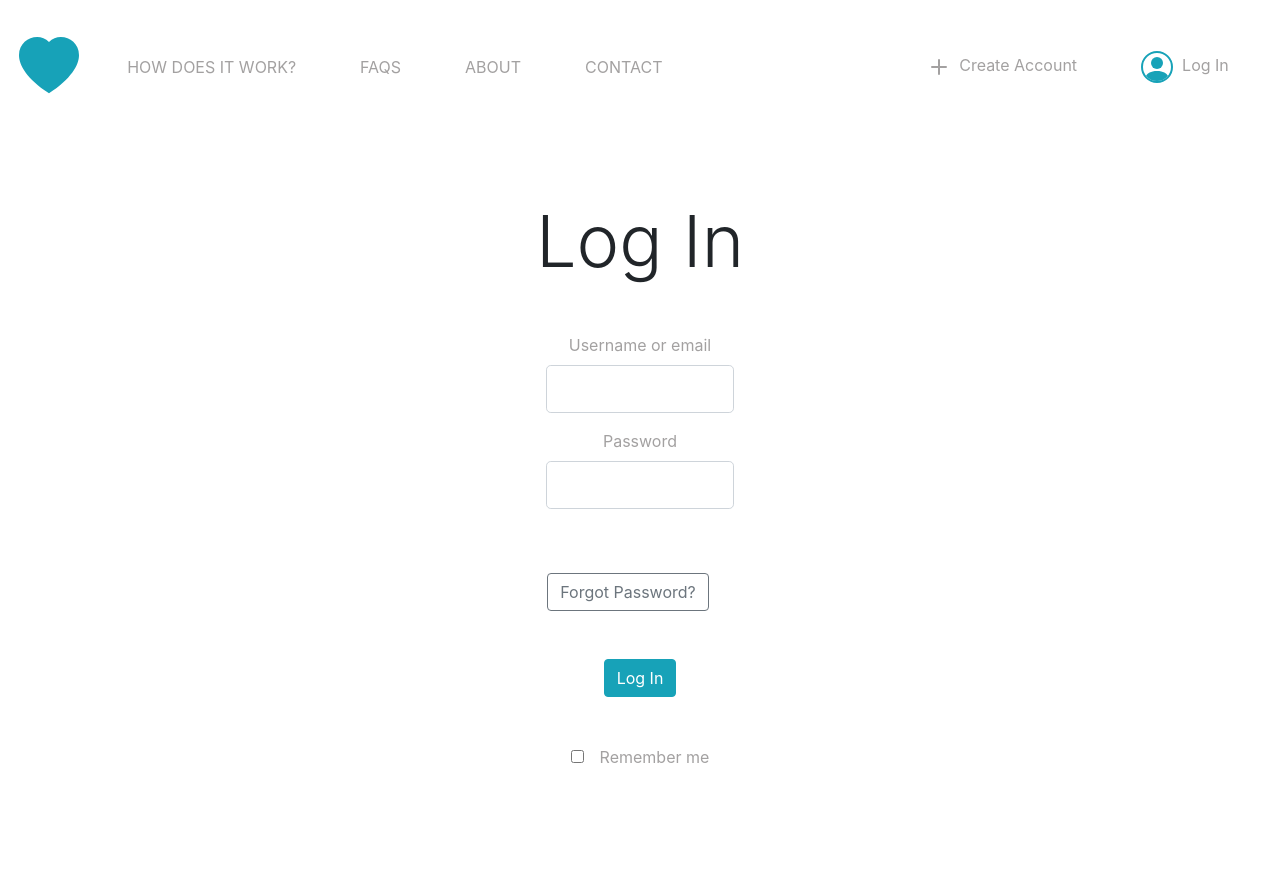
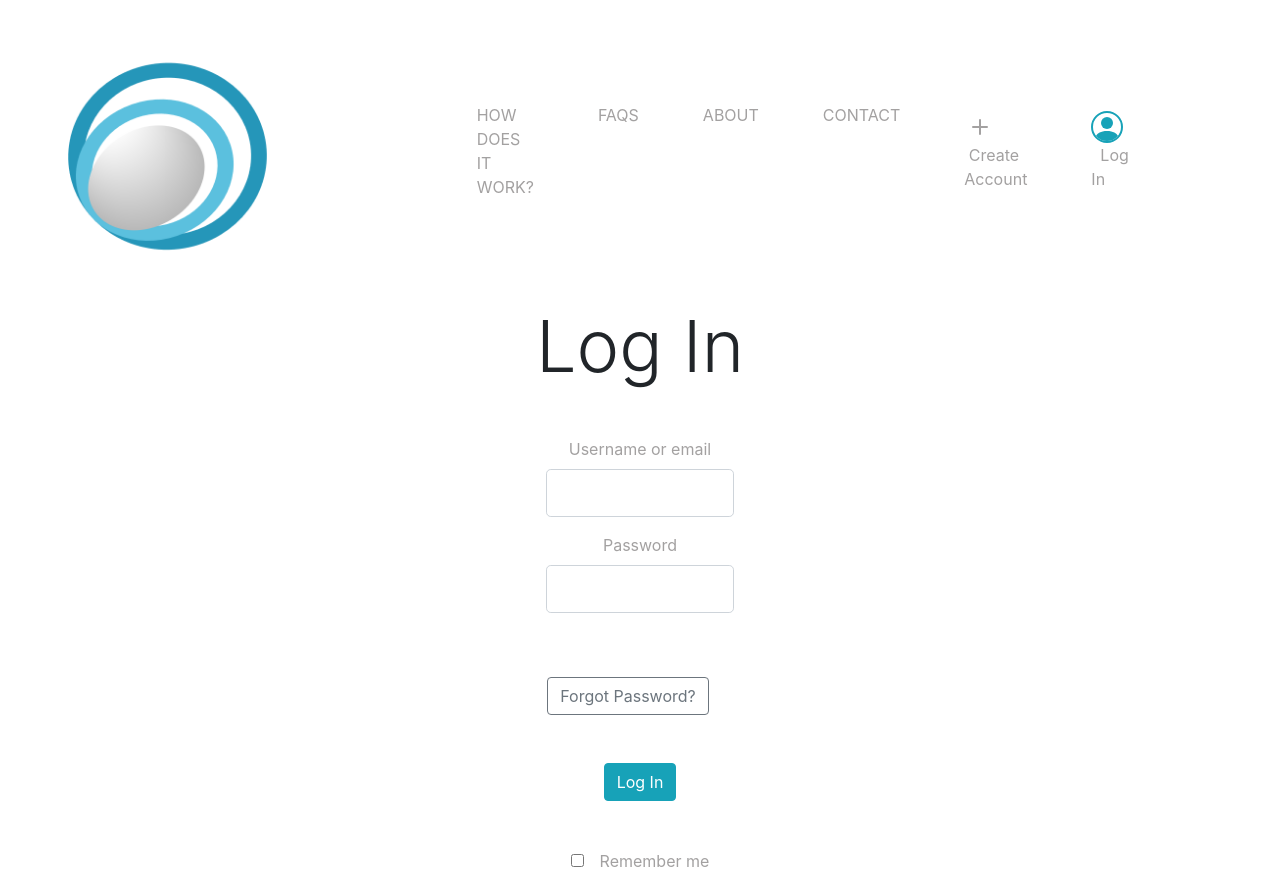
Before and after one commit to jaynedoe/connectIO, a plain HTML site: page client/public/login.html in a window 1280 px wide. Shown: the top 892 px of the page. Drawn offline with nearby package versions, Linux system fonts and the light colour scheme.

Commit message:
added custom logo to pages and updated favicon

```diff
--- a/client/css/main.css
+++ b/client/css/main.css
@@ -24,12 +24,20 @@ footer {
  *
  */
 
+.logo-navbar-sub {
+    width: 70%;
+}
+
 .navbar {
     padding: 1.5%;
 }
 
 .nav-item {
     padding: 1.5rem;
+}
+
+.navbar-right{
+    margin-right: 100px;
 }
 
 .container-fluid {
@@ -71,3 +79,7 @@ footer {
 /**
  *
  */
+
+ #logo-navbar-main{
+     width: 90%;
+ }
--- a/client/public/about.html
+++ b/client/public/about.html
@@ -11,7 +11,7 @@
     <title>connect-io</title>
 
     <!-- Favicon - Heart Logo -->
-    <link rel="shortcut icon" type="image/png" href="../images/heart.png" />
+    <link rel="shortcut icon" type="image/png" href="../images/apple-touch-icon.png" />
 
     <!-- Font Awesome  -->
     <link
@@ -36,20 +36,9 @@
     <!-- //navigation bar -->
     <div class="container-fluid">
       <nav class="navbar navbar-expand-lg">
-        <a class="navbar-brand" href="index.html"
-          ><svg
-            width="3em"
-            height="3em"
-            viewBox="0 0 16 16"
-            class="bi bi-heart-fill text-info"
-            fill="currentColor"
-            xmlns="http://www.w3.org/2000/svg"
-          >
-            <path
-              fill-rule="evenodd"
-              d="M8 1.314C12.438-3.248 23.534 4.735 8 15-7.534 4.736 3.562-3.248 8 1.314z"
-            /></svg
-        ></a>
+        <a class="navbar-brand" href="index.html">
+          <img class="logo-navbar-sub" src="../images/cIOLogo1.PNG" alt="connect-io-logo">
+        </a>
         <!-- navbar collapsible toggle button -->
         <button
           class="navbar-toggler"
@@ -93,7 +82,7 @@
               <a class="nav-link" href="contact.html">CONTACT</a>
             </li>
           </ul>
-          <ul class="navbar-nav ml-auto">
+          <ul class="navbar-nav navbar-right ml-auto">
             <li class="nav-item">
               <a class="nav-link" href="create-account.html"
                 ><svg
@@ -184,6 +173,8 @@
                 Laboriosam aliquam mollitia amet deserunt minima. Praesentium
                 expedita quo, natus dolorem incidunt cum soluta. Maxime eos
                 consequatur laborum illo repellat!</p>
+                <br>
+                <hr>
           </div>
         </div>
       </div>
--- a/client/public/login.html
+++ b/client/public/login.html
@@ -11,7 +11,7 @@
     <title>connect-io</title>
 
     <!-- Favicon - Heart Logo -->
-    <link rel="shortcut icon" type="image/png" href="../images/heart.png" />
+    <link rel="shortcut icon" type="image/png" href="../images/apple-touch-icon.png" />
 
     <!-- Font Awesome  -->
     <link
@@ -36,20 +36,9 @@
     <!-- //navigation bar -->
     <div class="container-fluid">
       <nav class="navbar navbar-expand-lg">
-        <a class="navbar-brand" href="index.html"
-          ><svg
-            width="3em"
-            height="3em"
-            viewBox="0 0 16 16"
-            class="bi bi-heart-fill text-info"
-            fill="currentColor"
-            xmlns="http://www.w3.org/2000/svg"
-          >
-            <path
-              fill-rule="evenodd"
-              d="M8 1.314C12.438-3.248 23.534 4.735 8 15-7.534 4.736 3.562-3.248 8 1.314z"
-            /></svg
-        ></a>
+        <a class="navbar-brand" href="index.html">
+          <img class="logo-navbar-sub" src="../images/cIOLogo1.PNG" alt="connect-io-logo">
+        </a>
         <!-- navbar collapsible toggle button -->
         <button
           class="navbar-toggler"
@@ -93,7 +82,7 @@
               <a class="nav-link" href="contact.html">CONTACT</a>
             </li>
           </ul>
-          <ul class="navbar-nav ml-auto">
+          <ul class="navbar-nav navbar-right ml-auto">
             <li class="nav-item">
               <a class="nav-link" href="create-account.html"
                 ><svg
@@ -142,7 +131,6 @@
 
     <!-- main content -->
     <main class="main-content">
-      <div class="jumbotron jumbotron-fluid bg-white">
         <div class="container-fluid">
           <h1 class="display-3 mb-5">Log In</h1>
 
@@ -197,7 +185,7 @@
               </div>
             </div>
           </form>
-        </div>
+
       </div>
     </main>
 
```
Also changed, not shown: client/public/contact.html (+5 -16 lines), client/public/create-account.html (+7 -18 lines), client/public/faqs.html (+5 -16 lines), client/public/how-does-it-work.html (+5 -16 lines), client/public/index.html (+6 -17 lines), client/images/android-chrome-192x192.png (added), client/images/android-chrome-512x512.png (added), client/images/apple-touch-icon.png (added), client/images/cIOLogo1.PNG (added), client/images/cIOLogo2.png (added), client/images/favicon-16x16.png (added), client/images/favicon-32x32.png (added), client/images/favicon.ico (added), client/images/site.webmanifest (added).
